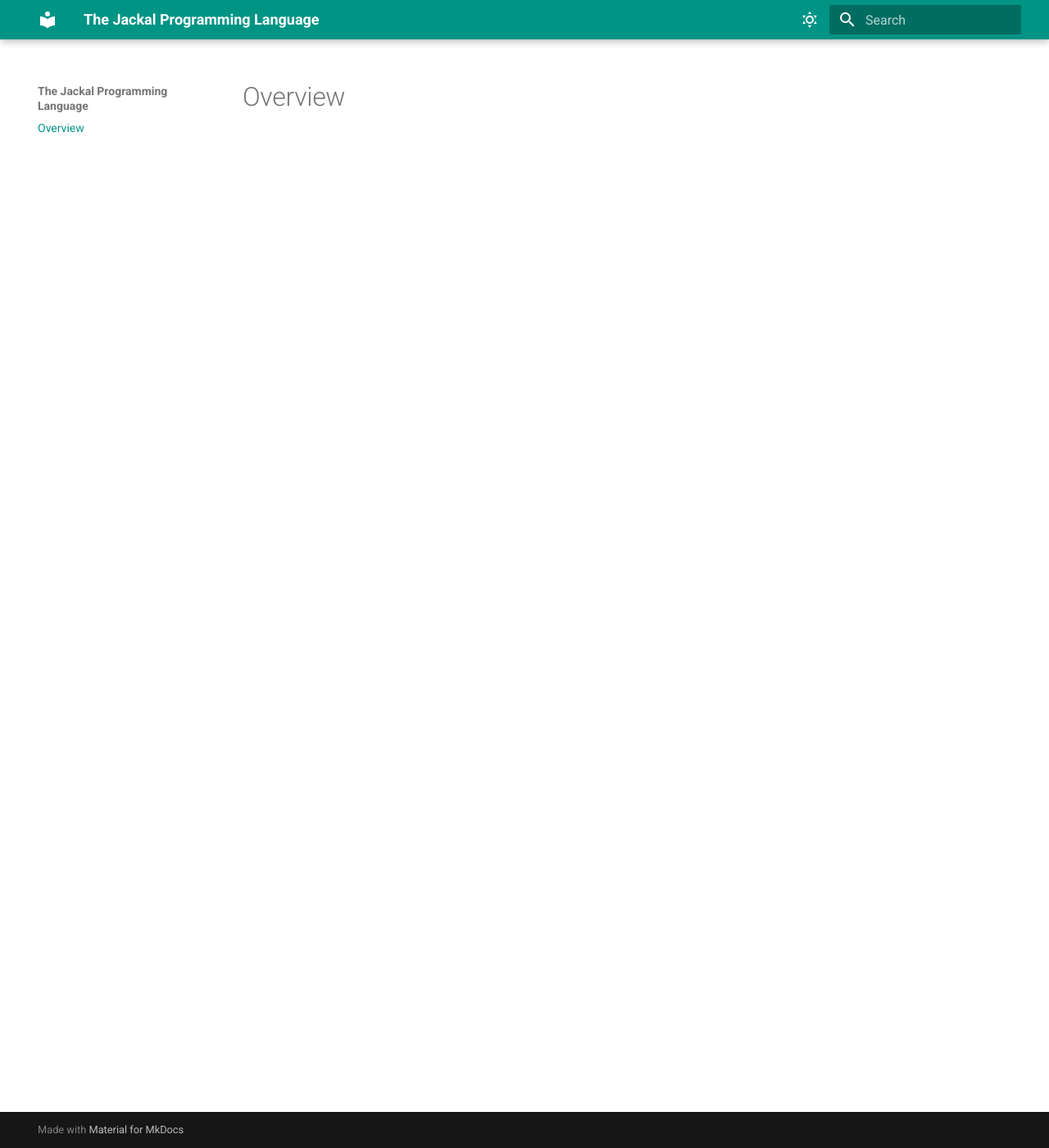
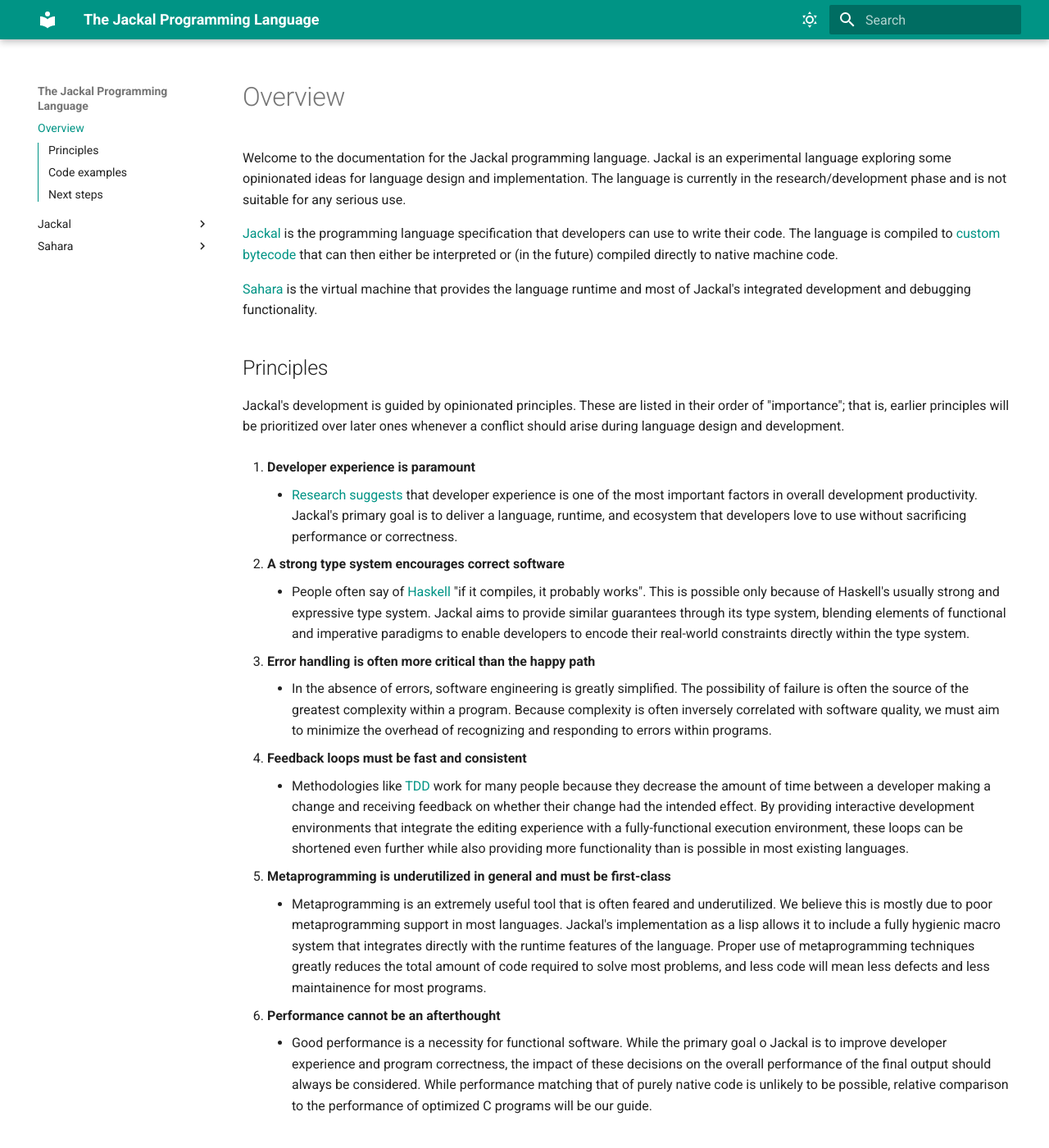
Before and after one commit to jkaye2012/jackal-lisp, an MkDocs documentation site: the page built from docs/index.md, in a window 1280 px wide and 1400 px high. Shown: the whole window at 82% size. Built offline with MkDocs 1.6.1 and Material for MkDocs 9.7.7, drawn with Linux system fonts in a browser that asks for light colours; some of the changed text lies outside the part shown.

Commit message:
Add basic documentation structure and overview

```diff
--- a/docs/index.md
+++ b/docs/index.md
@@ -1 +1,58 @@
 # Overview
+
+Welcome to the documentation for the Jackal programming language. Jackal is an experimental language exploring some
+opinionated ideas for language design and implementation. The language is currently in the research/development phase
+and is not suitable for any serious use.
+
+[Jackal](./jackal/index.md) is the programming language specification that developers can use to write their code. The
+language is compiled to [custom bytecode](./sahara/bytecode.md) that can then either be interpreted or (in the future)
+compiled directly to native machine code.
+
+[Sahara](./sahara/index.md) is the virtual machine that provides the language runtime and most of Jackal's integrated
+development and debugging functionality.
+
+## Principles
+
+Jackal's development is guided by opinionated principles. These are listed in their order of "importance"; that is,
+earlier principles will be prioritized over later ones whenever a conflict should arise during language design and
+development.
+
+1. **Developer experience is paramount**
+    * [Research suggests](https://queue.acm.org/detail.cfm?id=3595878) that developer experience is one of the most
+      important factors in overall development productivity. Jackal's primary goal is to deliver a language, runtime,
+      and ecosystem that developers love to use without sacrificing performance or correctness.
+
+2. **A strong type system encourages correct software**
+    * People often say of [Haskell](https://www.haskell.org/) "if it compiles, it probably works". This is possible only
+      because of Haskell's usually strong and expressive type system. Jackal aims to provide similar guarantees through
+      its type system, blending elements of functional and imperative paradigms to enable developers to encode their
+      real-world constraints directly within the type system.
+
+3. **Error handling is often more critical than the happy path**
+    * In the absence of errors, software engineering is greatly simplified. The possibility of failure is often the
+      source of the greatest complexity within a program. Because complexity is often inversely correlated with software
+      quality, we must aim to minimize the overhead of recognizing and responding to errors within programs.
+
+4. **Feedback loops must be fast and consistent**
+    * Methodologies like [TDD](https://en.wikipedia.org/wiki/Test-driven_development) work for many people because they
+      decrease the amount of time between a developer making a change and receiving feedback on whether their change had
+      the intended effect. By providing interactive development environments that integrate the editing experience with
+      a fully-functional execution environment, these loops can be shortened even further while also providing more
+      functionality than is possible in most existing languages.
+
+5. **Metaprogramming is underutilized in general and must be first-class**
+    * Metaprogramming is an extremely useful tool that is often feared and underutilized. We believe this is mostly due
+      to poor metaprogramming support in most languages. Jackal's implementation as a lisp allows it to include a fully
+      hygienic macro system that integrates directly with the runtime features of the language. Proper use of
+      metaprogramming techniques greatly reduces the total amount of code required to solve most problems, and less code
+      will mean less defects and less maintainence for most programs.
+
+6. **Performance cannot be an afterthought**
+    * Good performance is a necessity for functional software. While the primary goal o Jackal is to improve developer
+      experience and program correctness, the impact of these decisions on the overall performance of the final output
+      should always be considered. While performance matching that of purely native code is unlikely to be possible,
+      relative comparison to the performance of optimized C programs will be our guide.
+
+## Code examples
+
+## Next steps
--- a/mkdocs.yml
+++ b/mkdocs.yml
@@ -3,7 +3,6 @@ site_name: The Jackal Programming Language
 theme:
   name: material
   features:
-    - navigation.path
     - navigation.top
     - search.highlight
     - search.suggest
```
Also changed, not shown: docs/jackal/index.md (added, +1 -0 lines), docs/sahara/bytecode.md (added, +1 -0 lines), docs/sahara/index.md (added, +1 -0 lines).
